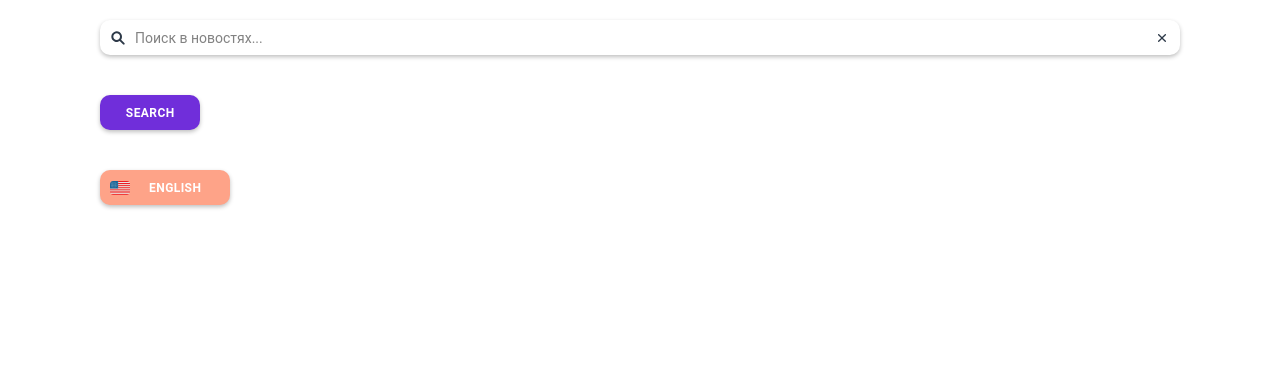
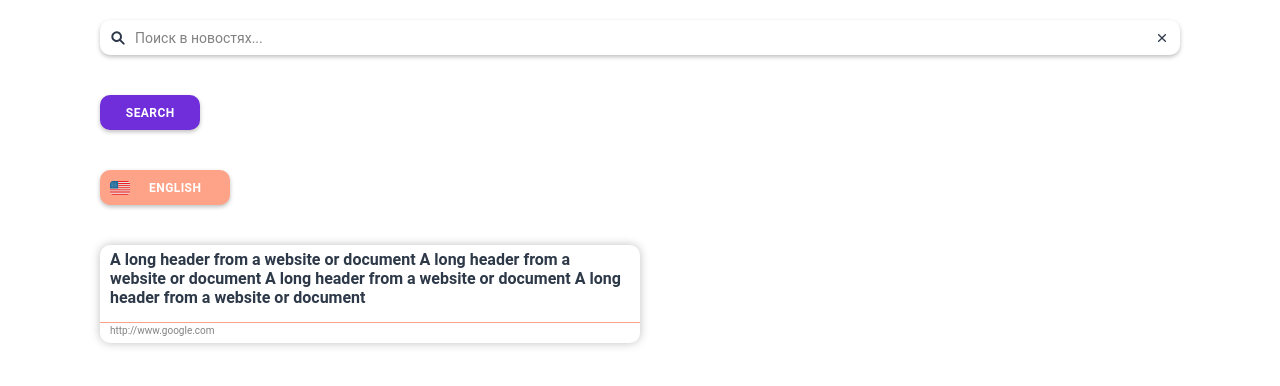
Before and after one commit to zvladn7/news-searcher, a React (Create React App) app in the folder client/: page /ui-kit in a window 1280 px wide. Shown: the top 386 px of the page. Built offline with nearby package versions, Linux system fonts and the light colour scheme; the HTML template or start-up script is replaced by a standard one.

Commit message:
#6 added block result search

```diff
--- /dev/null
+++ b/client/src/components/ui/blockResultSearch/index.jsx
@@ -0,0 +1,31 @@
+import React from 'react';
+import PropTypes from 'prop-types';
+
+const BlockResultSearch = (props) => {
+  const {title, link} = props;
+
+  return (
+    <div className="block-result-search">
+      <div className="block-result-search__title-wrapper">
+        <a href={link} target="_blank" className="block-result-search__title">{title}</a>
+      </div>
+      <div className="block-result-search__bottom-bar">
+        <div className="block-result-search__link-wrapper">
+          <a href={link} target="_blank" className="block-result-search__link">{link}</a>
+        </div>
+      </div>
+    </div>
+  );
+};
+
+BlockResultSearch.propTypes = {
+  title: PropTypes.string,
+  link: PropTypes.string,
+};
+
+BlockResultSearch.defaultProps = {
+  title: '',
+  link: '',
+};
+
+export default BlockResultSearch;
--- /dev/null
+++ b/client/src/components/ui/blockResultSearch/index.scss
@@ -0,0 +1,52 @@
+.block-result-search {
+  width: 100%;
+  max-width: 540px;
+  padding: 5px 0;
+  display: flex;
+  flex-direction: column;
+  align-items: stretch;
+  background: $white;
+  box-shadow: 0 0 10px rgba(0, 0, 0, 0.25);
+  border-radius: 10px;
+  overflow: hidden;
+
+  &__title-wrapper {
+    margin: 0 10px 15px;
+  }
+
+  &__title {
+    outline: none;
+    text-decoration: none;
+    @include text-result;
+    color: $black;
+
+    &:hover {
+      color: $gray-3;
+    }
+  }
+
+  &__bottom-bar {
+    width: 100%;
+    padding: 0;
+    border-top: 1px solid $hit-pink;
+  }
+
+  &__link-wrapper {
+    width: 100%;
+    height: 15px;
+    padding: 0 10px;
+    display: flex;
+    justify-content: stretch;
+    align-items: center;
+  }
+
+  &__link {
+    outline: none;
+    text-decoration: none;
+    @include link;
+    color: $gray-3;
+    white-space: nowrap;
+    overflow: hidden;
+    text-overflow: ellipsis;
+  }
+}
--- /dev/null
+++ b/client/src/mocks/blockResultSearch.js
@@ -0,0 +1,10 @@
+export const blockResultSearch = {
+  searchItems: [
+    {
+      id: 0,
+      title: 'A long header from a website or document A long header from a website or document A long header from a website or document A long header from a website or document',
+      link: 'http://www.google.com',
+    },
+  ],
+  totalCount: 1,
+};
--- a/client/src/pages/ui-kit/index.jsx
+++ b/client/src/pages/ui-kit/index.jsx
@@ -4,6 +4,8 @@ import { inputSearchHistory } from '../../mocks/inputSearch';
 import SearchButton from '../../components/ui/searchButton';
 import LanguageButton from '../../components/ui/languageButton';
 import { LANGUAGE_BUTTON_TYPE } from '../../components/ui/languageButton/config';
+import BlockResultSearch from '../../components/ui/blockResultSearch';
+import { blockResultSearch } from '../../mocks/blockResultSearch';
 
 const UiKit = () => {
   // TODO: вынести в класс с историей поиска
@@ -52,6 +54,9 @@ const UiKit = () => {
       <div className="ui-kit__component">
         <LanguageButton type={languageButtonType} onClick={handleOnClickLanguageButton} />
       </div>
+      <div className="ui-kit__component">
+        <BlockResultSearch title={blockResultSearch.searchItems[0].title} link={blockResultSearch.searchItems[0].link} />
+      </div>
     </div>
   );
 };
--- a/client/src/styles/index.scss
+++ b/client/src/styles/index.scss
@@ -13,3 +13,4 @@
 @import '../components/ui/input';
 @import '../components/ui/searchButton';
 @import '../components/ui/languageButton';
+@import '../components/ui/blockResultSearch';
--- a/client/src/styles/typography.scss
+++ b/client/src/styles/typography.scss
@@ -32,3 +32,19 @@
   text-transform: uppercase;
   font-feature-settings: 'cpsp' on;
 }
+
+@mixin text-result {
+  font-family: Roboto;
+  font-style: normal;
+  font-weight: bold;
+  font-size: $text-result-font-size;
+  line-height: $text-result-line-height;
+}
+
+@mixin link {
+  font-family: Roboto;
+  font-style: normal;
+  font-weight: normal;
+  font-size: $link-font-size;
+  line-height: $link-line-height;
+}
--- a/client/src/styles/variables.scss
+++ b/client/src/styles/variables.scss
@@ -18,6 +18,12 @@ $text-2-line-height: 14px;
 $text-button-font-size: 12px;
 $text-button-line-height: 14px;
 
+$text-result-font-size: 16px;
+$text-result-line-height: 19px;
+
+$link-font-size: 10px;
+$link-line-height: 12px;
+
 // grid breakpoints
 $grid-breakpoints: (
         xs: 0,
```
